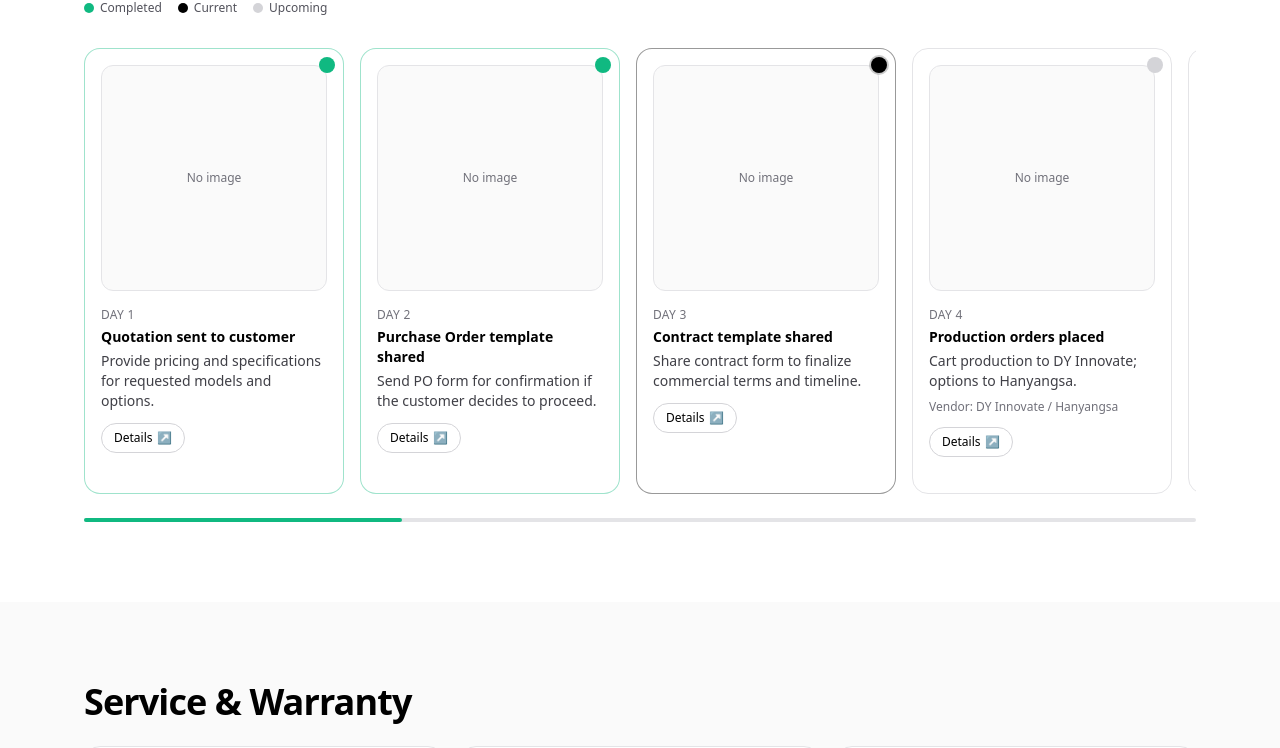
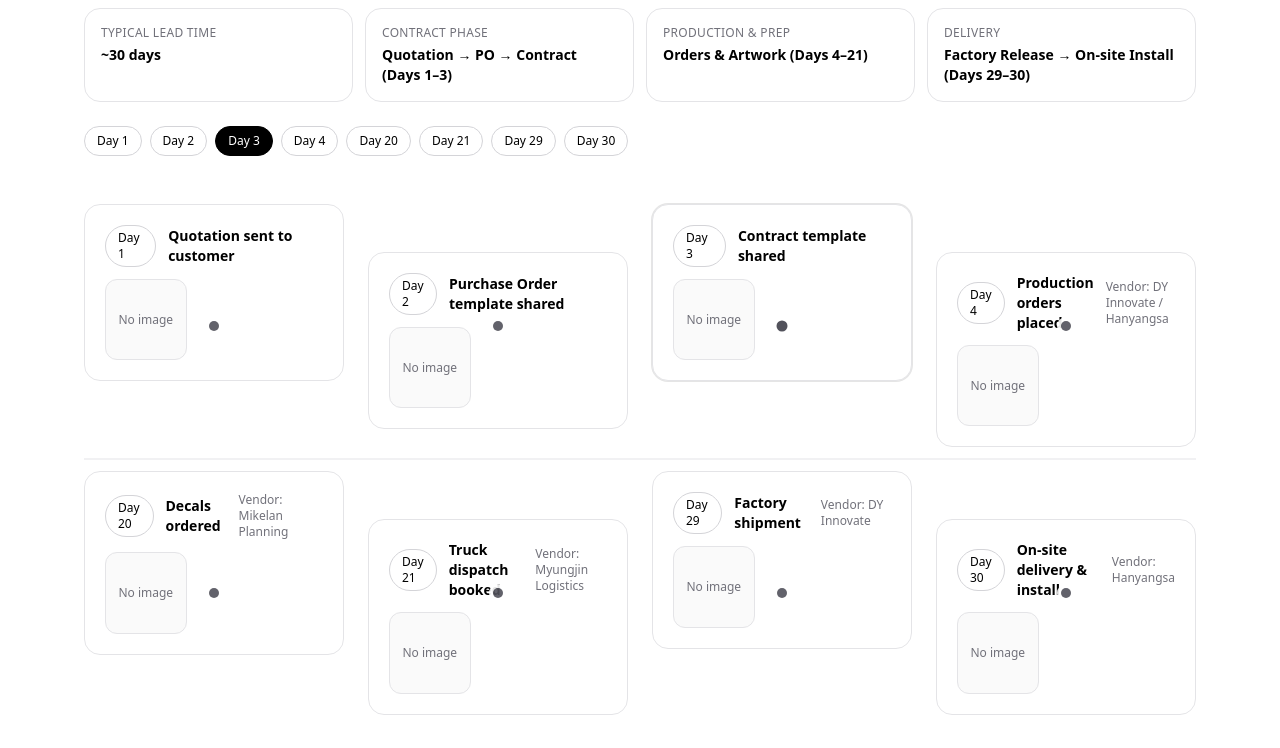
Before and after one commit to Aproglobal/apro-global-site, a React (Vite) app: page / in a window 1280 px wide. Shown: the part 6220-6968 px from the top of the page. Built offline with nearby package versions, Linux system fonts and the light colour scheme.

Commit message:
Update ProductionTimeline.tsx

```diff
--- a/src/components/ProductionTimeline.tsx
+++ b/src/components/ProductionTimeline.tsx
@@ -1,173 +1,266 @@
 // src/components/ProductionTimeline.tsx
-import React, { useEffect, useMemo } from "react";
+import React, { useEffect, useMemo, useRef, useState } from "react";
 import type { Step } from "../data/timeline";
 import { trackEvent } from "../services/analytics";
 
 type Props = {
   steps: Step[];
-  /** If provided, marks progress up to this index (0-based). */
-  currentIndex?: number;
-  /** Alternative: mark progress by matching a Day number. Ignored when currentIndex is set. */
-  currentDay?: number;
-  className?: string;
+  title?: string;
+  note?: string;
+  /** Highlight by day number (1..N). Omit to disable emphasis color. */
+  progressDay?: number;
+  /** Show top summary boxes (lead time, phases). */
+  showSummary?: boolean;
+  /** Show Day chip nav for quick jump. */
+  showNav?: boolean;
 };
+
+type Status = "neutral" | "done" | "current" | "upcoming";
+
+function statusOf(day: number, progressDay?: number): Status {
+  if (!progressDay) return "neutral";
+  if (day < progressDay) return "done";
+  if (day === progressDay) return "current";
+  return "upcoming";
+}
 
 export default function ProductionTimeline({
   steps,
-  currentIndex,
-  currentDay,
-  className,
+  title = "Production & Delivery Timeline",
+  note = "Note: Domestic delivery flow. Export process may differ by country and Incoterms.",
+  progressDay,
+  showSummary = true,
+  showNav = true,
 }: Props) {
-  const activeIndex = useMemo(() => {
-    if (typeof currentIndex === "number") return clamp(currentIndex, 0, steps.length - 1);
-    if (typeof currentDay === "number") {
-      const idx = steps.findIndex((s) => s.day === currentDay);
-      return idx >= 0 ? idx : undefined;
-    }
-    return undefined;
-  }, [steps, currentIndex, currentDay]);
+  // 현재 화면에서 ‘가장 중심에 가까운’ 스텝을 가볍게 하이라이트 (네비 전용)
+  const [activeIdx, setActiveIdx] = useState(0);
+  const sectionRefs = useRef<Array<HTMLDivElement | null>>([]);
 
+  // GA: 섹션 노출
   useEffect(() => {
     try {
-      trackEvent("timeline_view", { steps: steps.length, activeIndex: activeIndex ?? -1 });
+      trackEvent("timeline_impression", { steps: steps.length });
     } catch {}
-  }, [steps.length, activeIndex]);
+  }, [steps.length]);
+
+  // 스크롤 감지 (네비 하이라이트용)
+  useEffect(() => {
+    const els = sectionRefs.current.filter(Boolean) as HTMLDivElement[];
+    if (!("IntersectionObserver" in window) || els.length === 0) return;
+
+    const obs = new IntersectionObserver(
+      (entries) => {
+        // 화면 중앙과 가장 가까운 섹션을 active 로
+        let bestIdx = activeIdx;
+        let bestScore = -Infinity;
+        entries.forEach((e) => {
+          const idx = Number((e.target as HTMLElement).dataset["idx"] || -1);
+          const rect = (e.target as HTMLElement).getBoundingClientRect();
+          const center = window.innerHeight / 2;
+          const dist = Math.abs(rect.top + rect.height / 2 - center);
+          const score = (e.intersectionRatio || 0) - dist / 100000;
+          if (score > bestScore) {
+            bestScore = score;
+            bestIdx = idx;
+          }
+          // 개별 스텝 뷰 GA
+          if (e.isIntersecting && (e.intersectionRatio || 0) > 0.5) {
+            try {
+              const s = steps[idx];
+              if (s) trackEvent("timeline_step_view", { day: s.day, title: s.title, idx });
+            } catch {}
+          }
+        });
+        if (bestIdx !== activeIdx) setActiveIdx(bestIdx);
+      },
+      { threshold: [0.25, 0.5, 0.75], rootMargin: "-15% 0px -15% 0px" }
+    );
+
+    els.forEach((el) => obs.observe(el));
+    return () => obs.disconnect();
+    // eslint-disable-next-line react-hooks/exhaustive-deps
+  }, [steps.length]);
+
+  const onJump = (to: number) => {
+    const el = sectionRefs.current[to];
+    if (!el) return;
+    el.scrollIntoView({ behavior: "smooth", block: "start" });
+    try {
+      const s = steps[to];
+      trackEvent("timeline_jump", { toIndex: to, day: s?.day, title: s?.title });
+    } catch {}
+  };
+
+  const lastDay = useMemo(() => steps[steps.length - 1]?.day ?? 0, [steps]);
 
   return (
-    <section
-      id="timeline"
-      className={["py-20 bg-white text-black dark:bg-black dark:text-white", className || ""].join(" ")}
-      aria-label="Production timeline (domestic fulfillment)"
+    <section id="timeline" className="py-20 bg-white text-black dark:bg-black dark:text-white">
+      <div className="max-w-6xl mx-auto px-5">
+        <h2 className="text-3xl md:text-4xl font-extrabold tracking-tight">{title}</h2>
+        {note ? <p className="mt-2 text-sm text-zinc-600 dark:text-zinc-400">{note}</p> : null}
+
+        {/* Overview summary (global audience quick read) */}
+        {showSummary && (
+          <div className="mt-6 grid grid-cols-1 md:grid-cols-4 gap-3">
+            <SummaryCard k="Typical Lead Time" v="~30 days" />
+            <SummaryCard k="Contract Phase" v="Quotation → PO → Contract (Days 1–3)" />
+            <SummaryCard k="Production & Prep" v="Orders & Artwork (Days 4–21)" />
+            <SummaryCard k="Delivery" v="Factory Release → On-site Install (Days 29–30)" />
+          </div>
+        )}
+
+        {/* Chip nav (모바일/데스크톱 공통, 가로 스크롤) */}
+        {showNav && (
+          <div className="mt-6 flex gap-2 overflow-x-auto pb-2 [-webkit-overflow-scrolling:touch]" aria-label="Jump to day">
+            {steps.map((s, i) => {
+              const isActive = i === activeIdx;
+              return (
+                <button
+                  key={`chip-${s.day}`}
+                  onClick={() => onJump(i)}
+                  aria-current={isActive ? "true" : undefined}
+                  className={[
+                    "shrink-0 px-3 py-1.5 rounded-full border text-xs transition",
+                    isActive
+                      ? "bg-black text-white border-black dark:bg-white dark:text-black dark:border-white"
+                      : "border-zinc-300 dark:border-zinc-700 hover:bg-zinc-100 dark:hover:bg-zinc-900",
+                  ].join(" ")}
                 >
-      <div className="max-w-6xl mx-auto px-5">
-        <header className="flex flex-col gap-2">
-          <h2 className="text-3xl md:text-4xl font-extrabold tracking-tight">Production Timeline</h2>
-          <p className="text-sm text-zinc-600 dark:text-zinc-400">
-            Typical domestic fulfillment flow. <span className="italic">Export timelines may vary by country and incoterms.</span>
-          </p>
+                  Day {s.day}
+                </button>
+              );
+            })}
+          </div>
+        )}
 
-          {/* Legend */}
-          <div className="mt-2 flex items-center gap-4 text-xs text-zinc-600 dark:text-zinc-400">
-            <LegendDot className="bg-emerald-500" label="Completed" />
-            <LegendDot className="bg-black dark:bg-white" label="Current" />
-            <LegendDot className="bg-zinc-300 dark:bg-zinc-700" label="Upcoming" />
-          </div>
-        </header>
+        {/* Mobile: simple vertical cards */}
+        <ol className="mt-8 space-y-4 md:hidden">
+          {steps.map((s, i) => {
+            const st = statusOf(s.day, progressDay);
+            const borderClass =
+              st === "current"
+                ? "border-black dark:border-white"
+                : st === "done"
+                ? "border-emerald-500/70 dark:border-emerald-400/70"
+                : "border-zinc-200 dark:border-zinc-800";
 
-        {/* Horizontal rail */}
-        <div className="mt-8 overflow-x-auto [-webkit-overflow-scrolling:touch]">
-          <ol className="min-w-[720px] grid auto-cols-[minmax(260px,1fr)] grid-flow-col gap-4">
-            {steps.map((step, i) => {
-              const state = stateOf(i, activeIndex);
             return (
-                <li key={`${step.day}-${step.title}`}>
-                  <TimelineCard step={step} index={i} state={state} />
+              <li key={`m-${s.day}`} className={`rounded-2xl border p-4 bg-white dark:bg-zinc-950 ${borderClass}`}>
+                <HeaderLine s={s} status={st} />
+                <Body s={s} />
               </li>
             );
           })}
         </ol>
+
+        {/* Desktop: centered axis with alternating cards */}
+        <div className="mt-10 hidden md:block">
+          <div className="relative">
+            {/* axis */}
+            <div className="absolute left-0 right-0 top-1/2 -translate-y-1/2 h-px bg-zinc-200 dark:bg-zinc-800" />
+            <div className="grid grid-cols-4 gap-6">
+              {steps.map((s, i) => {
+                const st = statusOf(s.day, progressDay);
+                const dotClass =
+                  st === "current"
+                    ? "bg-black dark:bg-white ring-4 ring-black/5 dark:ring-white/10"
+                    : st === "done"
+                    ? "bg-emerald-500 dark:bg-emerald-400 ring-4 ring-emerald-500/15 dark:ring-emerald-400/15"
+                    : "bg-zinc-600 dark:bg-zinc-400 ring-4 ring-white dark:ring-black";
+                const cardBorder =
+                  st === "current"
+                    ? "border-black dark:border-white shadow-xl"
+                    : st === "done"
+                    ? "border-emerald-500/60 dark:border-emerald-400/60"
+                    : "border-zinc-200 dark:border-zinc-800";
+
+                return (
+                  <div key={`d-${s.day}`} className="relative">
+                    {/* axis dot */}
+                    <span
+                      className={[
+                        "absolute left-1/2 -translate-x-1/2 top-1/2 -translate-y-1/2 w-2.5 h-2.5 rounded-full",
+                        dotClass,
+                        i === activeIdx ? "scale-110" : "opacity-90",
+                      ].join(" ")}
+                      aria-hidden
+                    />
+                    {/* card */}
+                    <div
+                      ref={(el) => (sectionRefs.current[i] = el)}
+                      data-idx={i}
+                      id={`step-day-${s.day}`}
+                      className={[
+                        "rounded-2xl border p-5 bg-white dark:bg-zinc-950 transition-shadow",
+                        i % 2 === 0 ? "mb-12" : "mt-12",
+                        cardBorder,
+                        i === activeIdx ? "ring-1 ring-black/10 dark:ring-white/10" : "",
+                      ].join(" ")}
+                      role="group"
+                      aria-label={`Day ${s.day} of ${lastDay}`}
+                    >
+                      <HeaderLine s={s} status={st} />
+                      <Body s={s} />
+                    </div>
+                  </div>
+                );
+              })}
+            </div>
+          </div>
         </div>
 
-        {/* Progress bar under the rail */}
-        <ProgressBar count={steps.length} activeIndex={activeIndex} />
+        {/* Tiny legend */}
+        <p className="mt-8 text-[11px] text-zinc-500 dark:text-zinc-400">
+          Status legend — <span className="text-emerald-600 dark:text-emerald-400">Done</span>{" "}
+          / <span className="text-black dark:text-white">Current</span> / Upcoming. Emphasis follows{" "}
+          <code>progressDay</code>; omit it for neutral styling.
+        </p>
       </div>
     </section>
   );
 }
 
-/* ---------------- UI parts ---------------- */
+/* ---------- Subcomponents ---------- */
 
-type State = "complete" | "current" | "upcoming" | "neutral";
-
-function stateOf(i: number, activeIndex?: number): State {
-  if (typeof activeIndex !== "number") return "neutral";
-  if (i < activeIndex) return "complete";
-  if (i === activeIndex) return "current";
-  return "upcoming";
-}
-
-function clamp(n: number, min: number, max: number) {
-  return Math.max(min, Math.min(max, n));
-}
-
-function LegendDot({ className, label }: { className: string; label: string }) {
+function SummaryCard({ k, v }: { k: string; v: string }) {
   return (
-    <span className="inline-flex items-center gap-1.5">
-      <span className={["inline-block h-2.5 w-2.5 rounded-full", className].join(" ")} />
-      {label}
-    </span>
-  );
-}
-
-function ProgressBar({ count, activeIndex }: { count: number; activeIndex?: number }) {
-  // width of completed segment
-  const ratio =
-    typeof activeIndex === "number" && count > 1 ? (activeIndex / (count - 1)) : 0;
-  return (
-    <div className="mt-6 h-1 w-full rounded-full bg-zinc-200 dark:bg-zinc-800">
-      <div
-        className="h-1 rounded-full bg-emerald-500 transition-all duration-500"
-        style={{ width: `${Math.max(0, Math.min(1, ratio)) * 100}%` }}
-        aria-hidden
-      />
+    <div className="rounded-2xl border border-zinc-200 dark:border-zinc-800 p-4 bg-white dark:bg-zinc-950/90">
+      <div className="text-xs uppercase tracking-wide text-zinc-500 dark:text-zinc-400">{k}</div>
+      <div className="mt-1 text-sm font-semibold">{v}</div>
     </div>
   );
 }
 
-function TimelineCard({
-  step,
-  index,
-  state,
-}: {
-  step: Step;
-  index: number;
-  state: State;
-}) {
-  // visuals based on state
-  const dotClass =
-    state === "complete"
-      ? "bg-emerald-500"
-      : state === "current"
-      ? "bg-black dark:bg-white ring-2 ring-black/20 dark:ring-white/30"
-      : state === "upcoming"
-      ? "bg-zinc-300 dark:bg-zinc-700"
-      : "bg-zinc-300 dark:bg-zinc-700";
+function HeaderLine({ s, status }: { s: Step; status: Status }) {
+  const badge =
+    status === "current"
+      ? "border-black dark:border-white"
+      : status === "done"
+      ? "border-emerald-500 dark:border-emerald-400"
+      : "border-zinc-300 dark:border-zinc-700";
+  return (
+    <div className="flex items-center gap-3">
+      <span className={`inline-flex items-center justify-center rounded-full px-3 py-1 text-xs font-medium border ${badge}`}>
+        Day {s.day}
+      </span>
+      <h3 className="text-sm font-semibold">{s.title}</h3>
+      {s.vendor ? (
+        <span className="ml-auto text-xs text-zinc-500 dark:text-zinc-400">Vendor: {s.vendor}</span>
+      ) : null}
+    </div>
+  );
+}
 
-  const borderClass =
-    state === "current"
-      ? "border-black/40 dark:border-white/50"
-      : state === "complete"
-      ? "border-emerald-500/40"
-      : "border-zinc-200 dark:border-zinc-800";
-
-  const onClick = () => {
-    try {
-      trackEvent("timeline_step_click", {
-        index,
-        day: step.day,
-        title: step.title,
-      });
-    } catch {}
-  };
-
+function Body({ s }: { s: Step }) {
   return (
-    <article
-      className={[
-        "h-full rounded-2xl border p-4 bg-white dark:bg-zinc-950 transition-shadow duration-200",
-        "hover:shadow-lg",
-        borderClass,
-      ].join(" ")}
-      role="group"
-      aria-label={`Day ${step.day}: ${step.title}`}
-    >
-      {/* Top: square media (300x300 if available), never up-scale */}
-      <div className="w-full max-w-[320px] mx-auto">
-        <div className="relative mx-auto w-[300px] max-w-full">
-          <div className="aspect-square w-full overflow-hidden rounded-xl border border-zinc-200 dark:border-zinc-800 bg-zinc-50 dark:bg-zinc-900 flex items-center justify-center">
-            {step.img ? (
+    <div className="mt-3 grid md:grid-cols-12 gap-4">
+      {/* Media (optional 300×300) */}
+      <div className="md:col-span-5">
+        <div className="aspect-square w-full max-w-[320px] overflow-hidden rounded-xl border border-zinc-200 dark:border-zinc-800 bg-zinc-50 dark:bg-zinc-900 flex items-center justify-center">
+          {s.img ? (
             <img
-                src={step.img}
-                alt={step.title}
+              src={s.img}
+              alt={s.title}
               width={300}
               height={300}
               loading="lazy"
@@ -177,44 +270,11 @@ function TimelineCard({
             <span className="text-xs text-zinc-500">No image</span>
           )}
         </div>
-
-          {/* State dot in corner */}
-          <span
-            className={[
-              "absolute -top-2 -right-2 h-4 w-4 rounded-full",
-              dotClass,
-            ].join(" ")}
-            aria-hidden
-          />
+      </div>
+      {/* Copy */}
+      <div className="md:col-span-7">
+        {s.note ? <p className="text-sm md:text-[15px] text-zinc-700 dark:text-zinc-300">{s.note}</p> : null}
       </div>
     </div>
-
-      {/* Body */}
-      <div className="mt-4">
-        <div className="text-xs uppercase tracking-wide text-zinc-500 dark:text-zinc-400">
-          Day {step.day}
-        </div>
-        <h3 className="mt-1 text-sm font-semibold">{step.title}</h3>
-        {step.desc ? (
-          <p className="mt-1 text-sm text-zinc-700 dark:text-zinc-300">{step.desc}</p>
-        ) : null}
-        {step.vendor ? (
-          <p className="mt-2 text-xs text-zinc-500 dark:text-zinc-400">Vendor: {step.vendor}</p>
-        ) : null}
-      </div>
-
-      {/* Action (semantic but quiet) */}
-      <div className="mt-3">
-        <button
-          type="button"
-          onClick={onClick}
-          className="inline-flex items-center gap-1 rounded-full border px-3 py-1.5 text-xs border-zinc-300 dark:border-zinc-700 hover:bg-zinc-50 dark:hover:bg-zinc-900"
-          aria-label={`Mark or read more about Day ${step.day}`}
-        >
-          Details
-          <span aria-hidden>↗</span>
-        </button>
-      </div>
-    </article>
   );
 }
```
Lines whose indentation alone changed are shown as unchanged.
